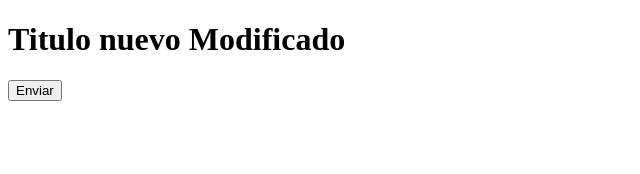
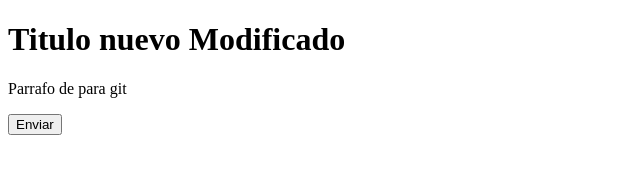
Before and after one commit to Francis78/hellogit, a plain HTML site: page index.html in a window 1280 px wide. Shown: the whole page, without its empty margins (0-640 px from the left). Drawn offline with Linux system fonts and the light colour scheme.

Commit message:
se agrego un parrafo

```diff
--- a/index.html
+++ b/index.html
@@ -9,6 +9,8 @@
 <body>
     <h1>Titulo nuevo Modificado</h1>
 
+    <p>Parrafo de para git</p>
+
     <form action="#" method="get">
         <input type="button" value="Enviar">
     </form>
```
